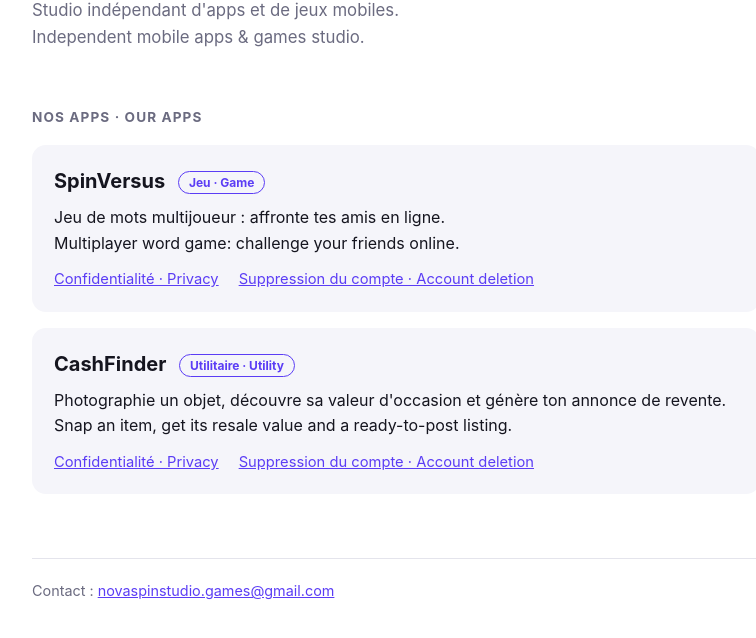
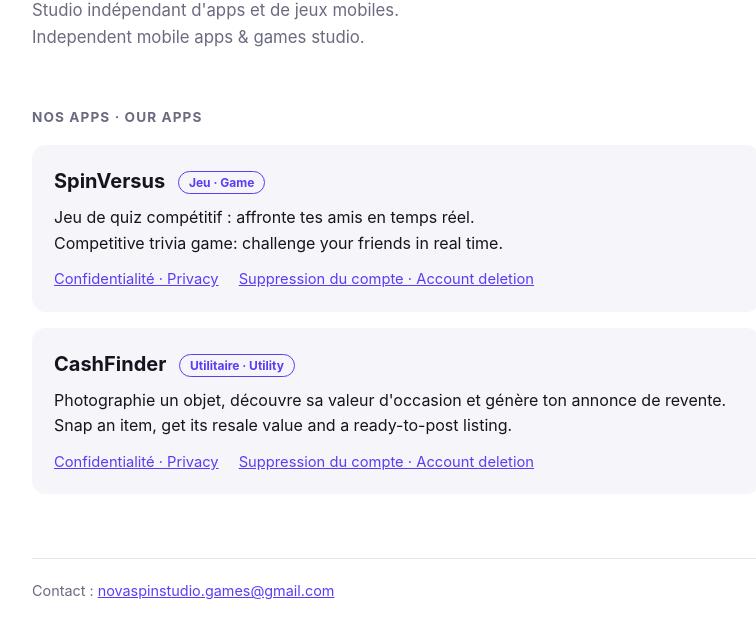
Before and after one commit to novaspinstudiogames/novaspinstudiogames.github.io, a plain HTML site: page index.html in a window 1280 px wide. Shown: the part 136-774 px from the top of the page, without its empty margins (244-1000 px from the left). Drawn offline with Linux system fonts and the light colour scheme.

Commit message:
fix: describe SpinVersus as a competitive trivia game
Co-Authored-By: Claude Opus 5.5 <noreply@anthropic.com>

```diff
--- a/index.html
+++ b/index.html
@@ -60,7 +60,7 @@
 
     <section class="app">
       <h3>SpinVersus <span class="tag">Jeu · Game</span></h3>
-      <p>Jeu de mots multijoueur : affronte tes amis en ligne. <br />Multiplayer word game: challenge your friends online.</p>
+      <p>Jeu de quiz compétitif : affronte tes amis en temps réel. <br />Competitive trivia game: challenge your friends in real time.</p>
       <div class="links">
         <a href="spinversus-legal/">Confidentialité · Privacy</a>
         <a href="spinversus-legal/account-deletion.html">Suppression du compte · Account deletion</a>
```
